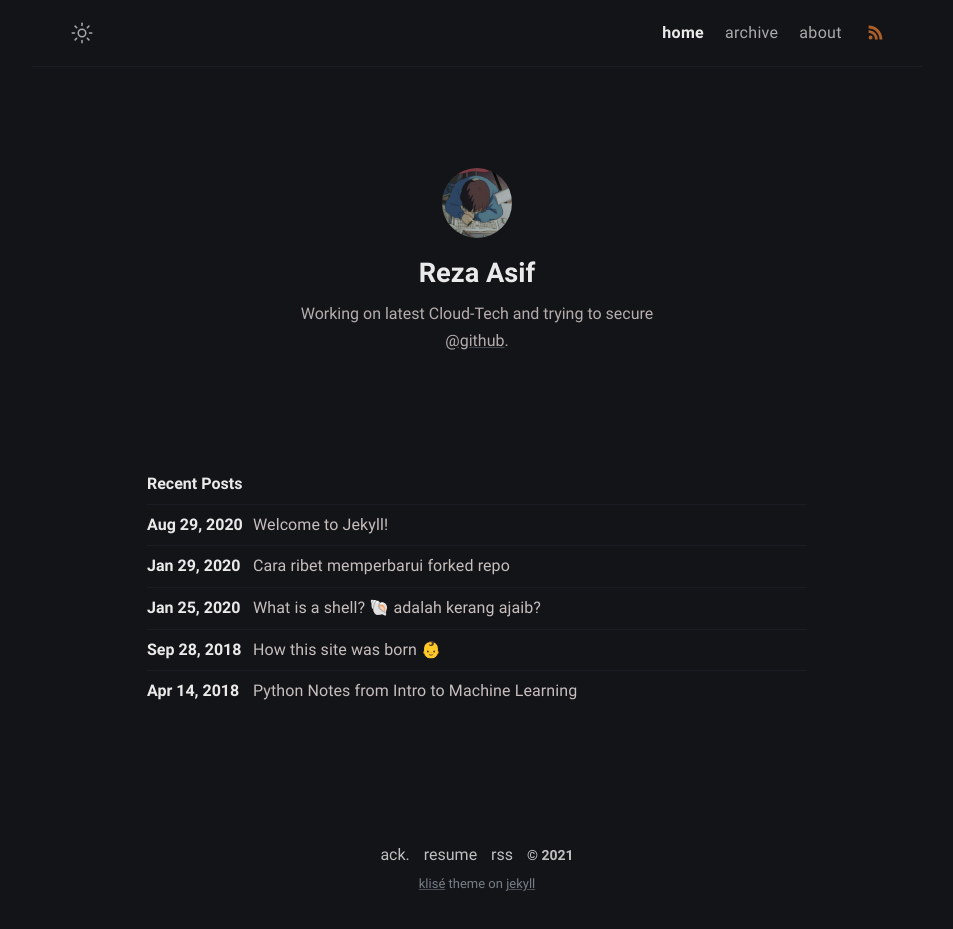
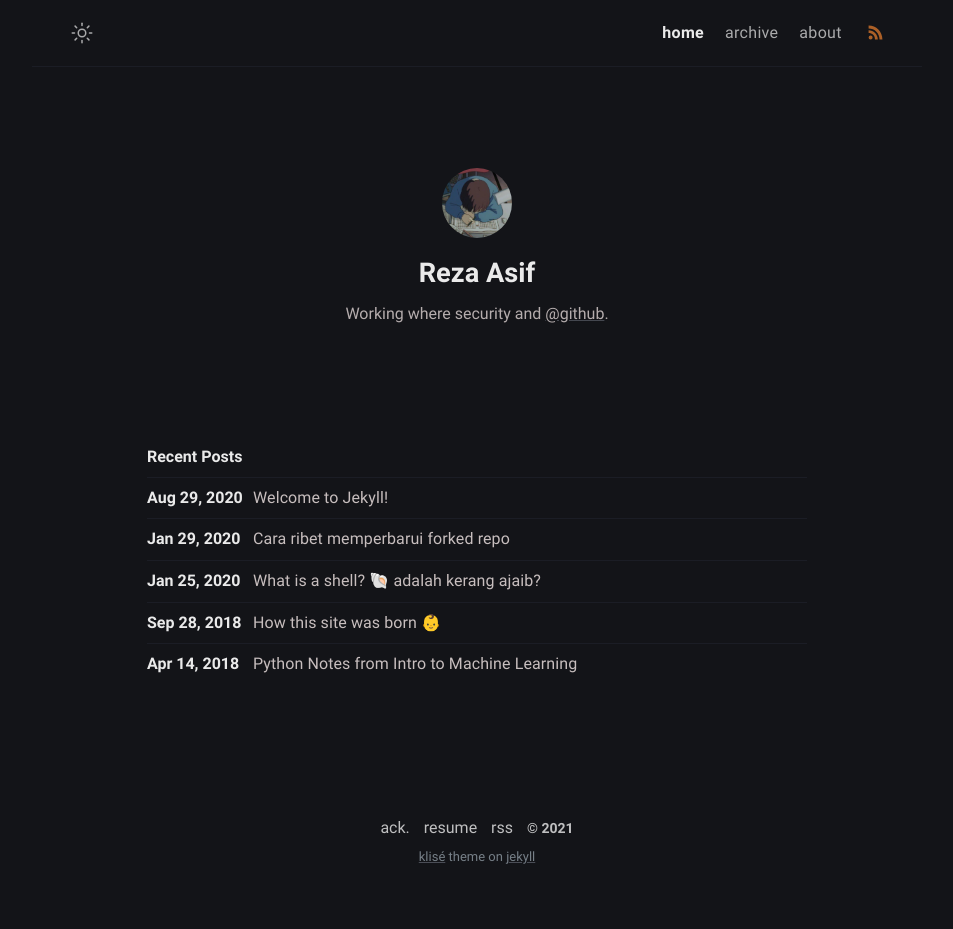
Before and after one commit to securebitAsif/fabulous-jupiter-8f84d, a Jekyll site: the page built from index.md, in a window 1280 px wide. Shown: the whole page, without its empty margins (163-1116 px from the left). Built offline with Jekyll 4.4.1, drawn with Linux system fonts in a browser that asks for light colours; after the commit the page ends 902 px from its top, so only the background shows below that.

Commit message:
_config.yml: changed

```diff
--- a/_config.yml
+++ b/_config.yml
@@ -11,7 +11,7 @@ mode: dark
 author:
   name: Reza Asif
   bio: >-
-    Working on latest Cloud-Tech and trying to secure  <a
+    Working where security and   <a
     href="https://github.com/piharpi/jekyll-klise" target="_blank"
     rel="noopener">@github</a>.
   username: username
```
